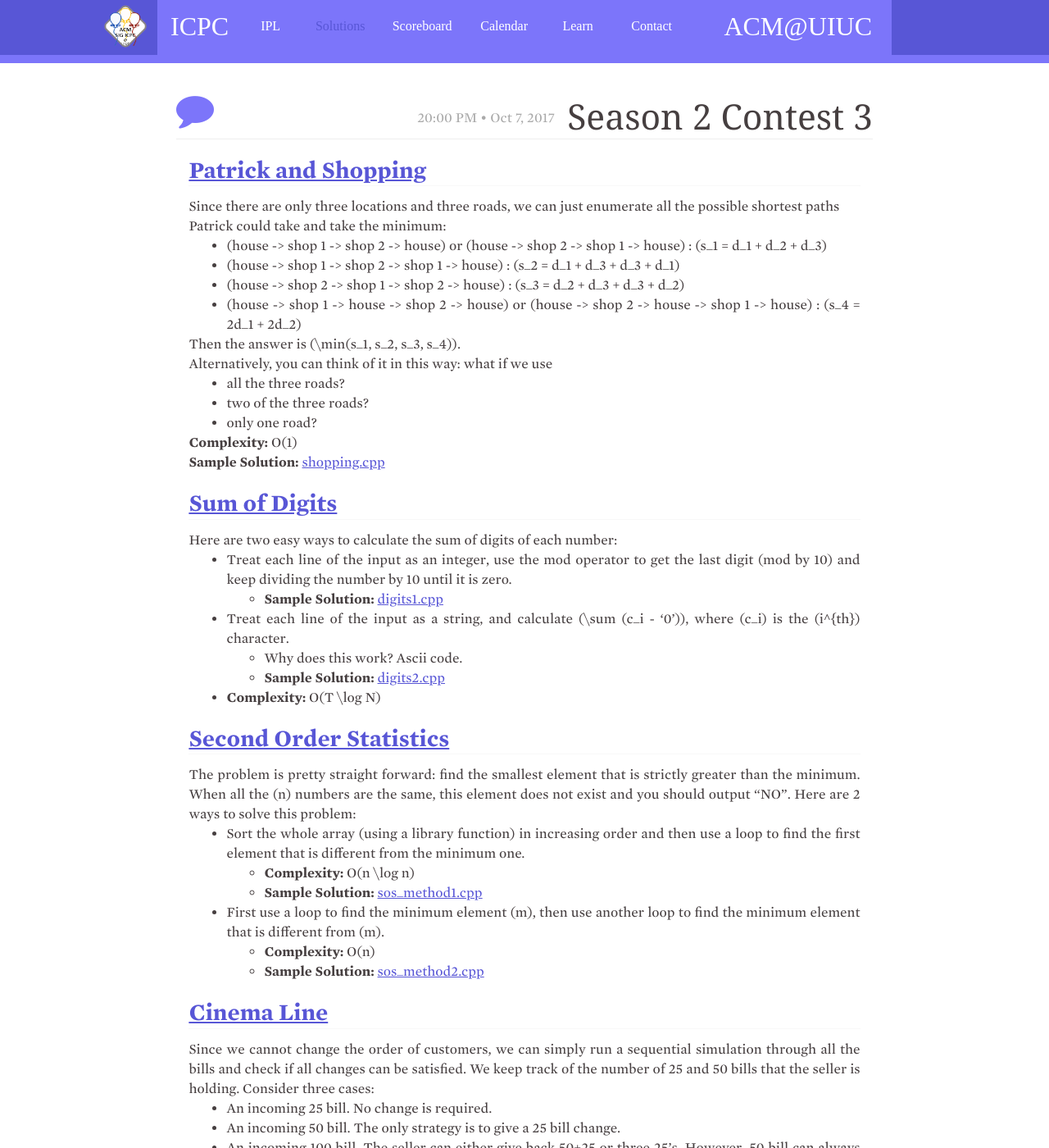
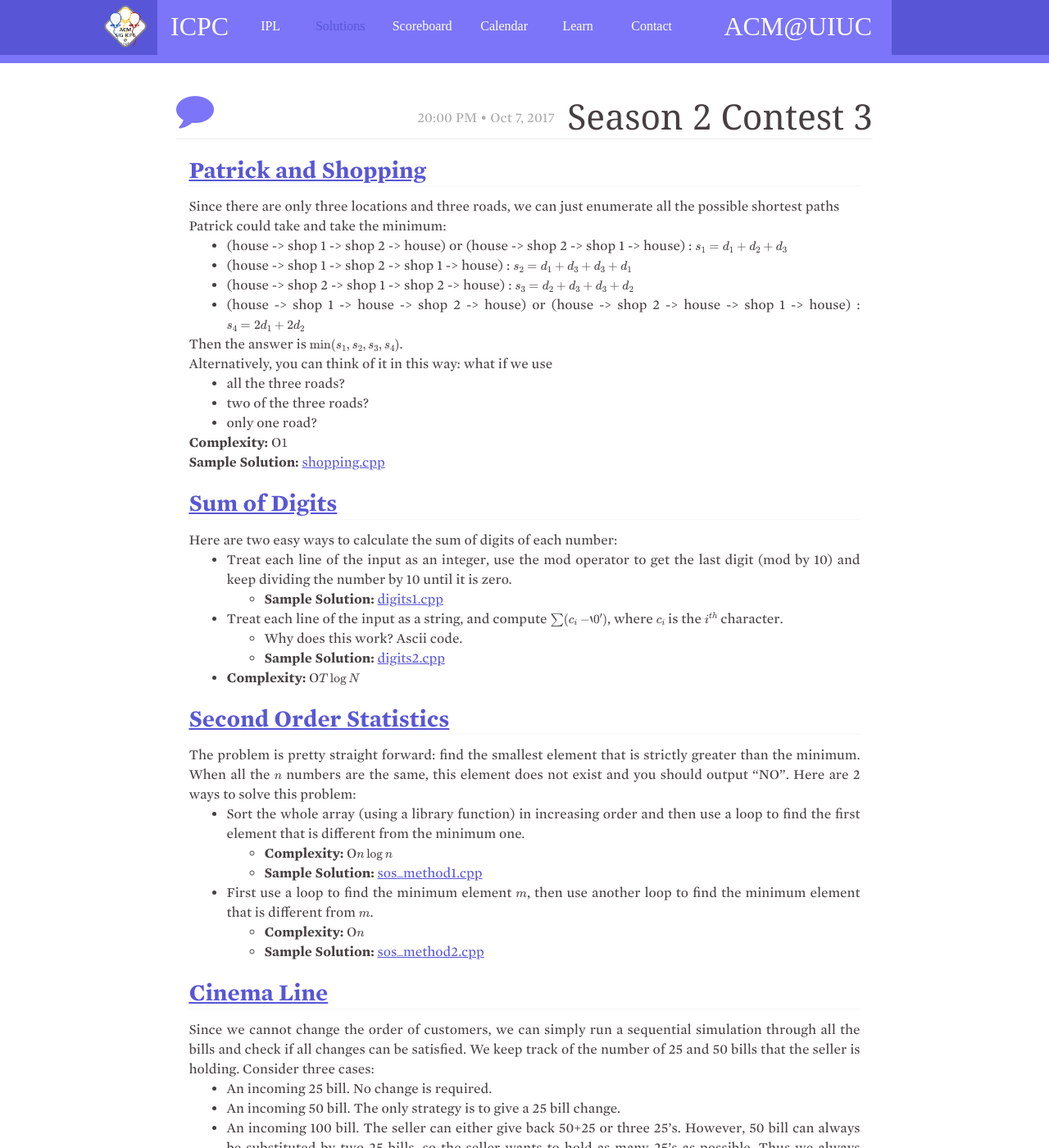
Before and after one commit to acm-uiuc/icpc-website, a Jekyll site: the page built from _posts/2017-10-07-Season-2-Contest-3.md, in a window 1280 px wide and 1400 px high. Shown: the whole window at 82% size. Built offline with Jekyll 4.4.1, drawn with Linux system fonts in a browser that asks for light colours; nearby versions of some CDN libraries; some web fonts are replaced; formulas are drawn with MathJax 3; comment, search, counter and statistics services are not loaded.

Commit message:
[ipl s2][contest 3] fix the latex

```diff
--- a/_posts/2017-10-07-Season-2-Contest-3.md
+++ b/_posts/2017-10-07-Season-2-Contest-3.md
@@ -8,19 +8,19 @@ description: Solutions for both Freshman and Open Divisions.
 Since there are only three locations and three roads, we can just enumerate all the possible shortest paths
 
 Patrick could take and take the minimum:
-* (house -> shop 1 -> shop 2 -> house) or (house -> shop 2 -> shop 1 -> house) : \(s_1 = d_1 + d_2 + d_3\)
-* (house -> shop 1 -> shop 2 -> shop 1 -> house) : \(s_2 = d_1 + d_3 + d_3 + d_1\)
-* (house -> shop 2 -> shop 1 -> shop 2 -> house) : \(s_3 = d_2 + d_3 + d_3 + d_2\)
-* (house -> shop 1 -> house -> shop 2 -> house) or (house -> shop 2 -> house -> shop 1 -> house) : \(s_4 = 2d_1 + 2d_2\)
+* (house -> shop 1 -> shop 2 -> house) or (house -> shop 2 -> shop 1 -> house) : \\(s_1 = d_1 + d_2 + d_3\\)
+* (house -> shop 1 -> shop 2 -> shop 1 -> house) : \\(s_2 = d_1 + d_3 + d_3 + d_1\\)
+* (house -> shop 2 -> shop 1 -> shop 2 -> house) : \\(s_3 = d_2 + d_3 + d_3 + d_2\\)
+* (house -> shop 1 -> house -> shop 2 -> house) or (house -> shop 2 -> house -> shop 1 -> house) : \\(s_4 = 2d_1 + 2d_2\\)
 
-Then the answer is \(\min(s_1, s_2, s_3, s_4)\).
+Then the answer is \\(\min(s_1, s_2, s_3, s_4)\\).
 
 Alternatively, you can think of it in this way: what if we use
 * all the three roads?
 * two of the three roads?
 * only one road?
 
-**Complexity:** O\(1\)
+**Complexity:** O\\(1\\)
 
 **Sample Solution:** [shopping.cpp]
 
@@ -28,20 +28,20 @@ Alternatively, you can think of it in this way: what if we use
 Here are two easy ways to calculate the sum of digits of each number:
 * Treat each line of the input as an integer, use the mod operator to get the last digit (mod by 10) and keep dividing the number by 10 until it is zero.
   - **Sample Solution:** [digits1.cpp]
-* Treat each line of the input as a string, and calculate \(\sum (c_i - '0')\), where \(c_i\) is the \(i^{th}\) character.
+* Treat each line of the input as a string, and compute \\(\sum (c_i - '0')\\), where \\(c_i\\) is the \\(i^{th}\\) character.
   - Why does this work? Ascii code.
   - **Sample Solution:** [digits2.cpp]
-- **Complexity:** O\(T \log N\)
+- **Complexity:** O\\(T \log N\\)
 
 # **[Second Order Statistics](http://codeforces.com/problemset/problem/22/A)**
 The problem is pretty straight forward: find the smallest element that is strictly greater than the minimum.
-When all the \(n\) numbers are the same, this element does not exist and you should output "NO".
+When all the \\(n\\) numbers are the same, this element does not exist and you should output "NO".
 Here are 2 ways to solve this problem:
 * Sort the whole array (using a library function) in increasing order and then use a loop to find the first element that is different from the minimum one.
-  - **Complexity:** O\(n \log n\)
+  - **Complexity:** O\\(n \log n\\)
   - **Sample Solution:** [sos_method1.cpp]
-* First use a loop to find the minimum element \(m\), then use another loop to find the minimum element that is different from \(m\).
-  - **Complexity:** O\(n\)
+* First use a loop to find the minimum element \\(m\\), then use another loop to find the minimum element that is different from \\(m\\).
+  - **Complexity:** O\\(n\\)
   - **Sample Solution:** [sos_method2.cpp]
 
 # **[Cinema Line](http://codeforces.com/problemset/problem/349/A)**
```
